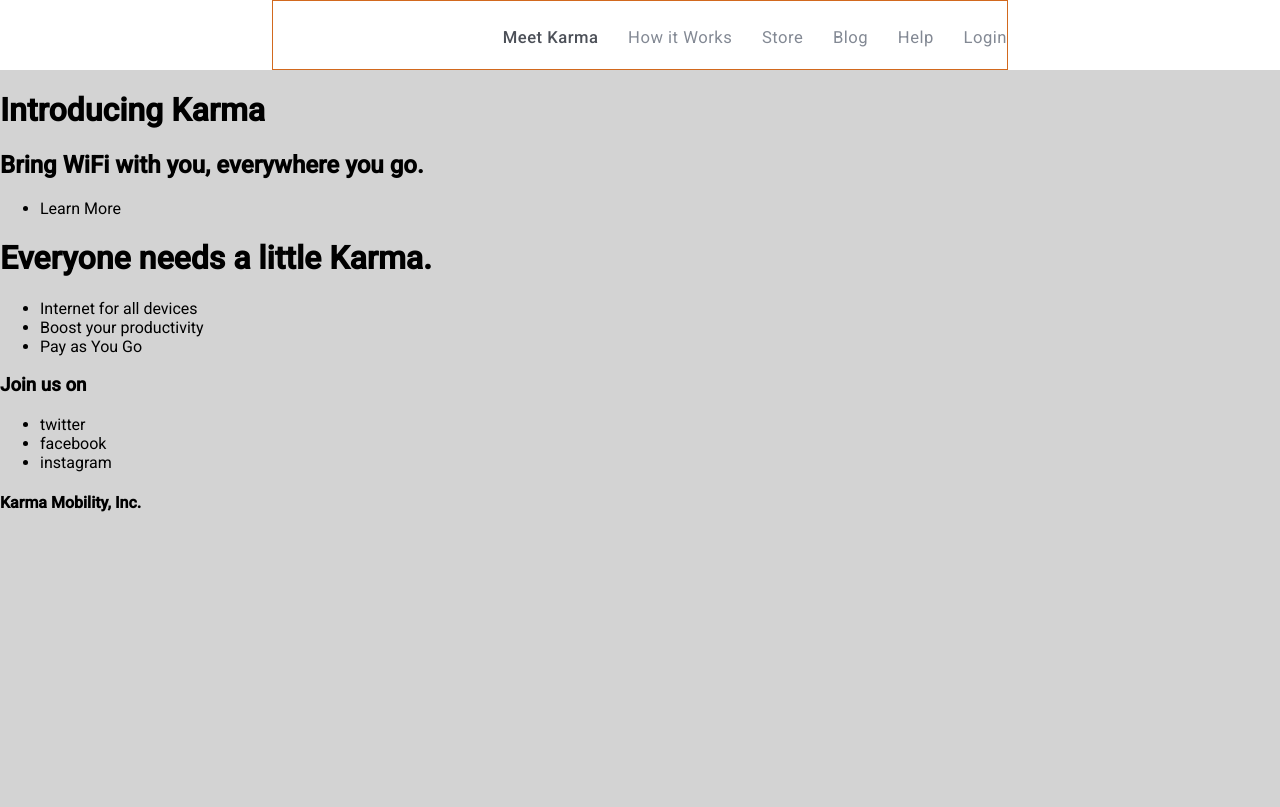
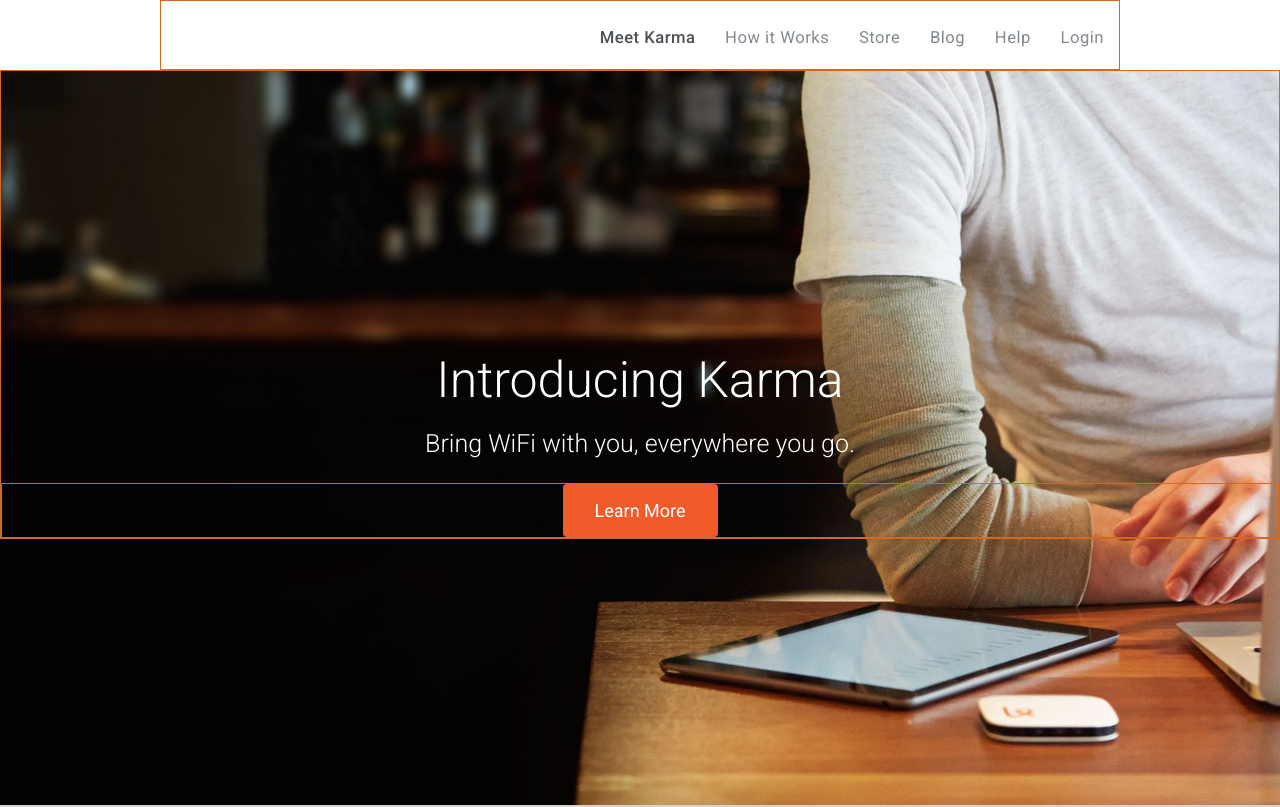
Before and after one commit to ezrashim/fewd_landing_page_clone, a plain HTML site: page index.html in a window 1280 px wide. Shown: the top 807 px of the page. Drawn offline with Linux system fonts and the light colour scheme.

Commit message:
initial commit

```diff
--- a/css/style.css
+++ b/css/style.css
@@ -446,11 +446,13 @@
   background-color: #fff;
 
 }
+
 .top-navigation > .content {
   height: 4.375rem;
   margin: 0 auto;
-  width: 46rem;
+  width: 60rem;
   min-width: 37.5rem;
+  padding: 0 0.938rem;
 }
 
 .logo {
@@ -477,9 +479,52 @@
   color: #333333;
 }
 
-
-
 .top-navigation .links > .active {
   color: #4c5058;
   font-weight: 500;
 }
+
+.introduction {
+  background-image: url('../images/first-background copy.jpg');
+  background-position: center bottom;
+  background-repeat: no-repeat;
+  background-size: cover;
+  height: 45.938rem;
+  overflow: auto;
+
+}
+
+.introduction > .content > h1 {
+  margin-top: 17.5rem;
+  font-size: 3.125rem;
+  color: white;
+  text-align: center;
+  font-weight: 300;
+  margin-bottom: 0;
+}
+
+.introduction > .content > h3 {
+  margin-top: 1.25rem;
+  font-size: 1.563rem;
+  color: white;
+  text-align: center;
+  font-weight: 300;
+}
+
+.introduction .buttons {
+  color: white;
+  text-align: center;
+  margin-top: 1.563rem;
+}
+
+button {
+  width: 9.688rem;
+  background-color: #f15a29;
+  border-color: #f15a29;
+  text-shadow: none;
+  border-style: none;
+  border-radius: 4px;
+  padding: 1rem 1.5rem;
+  color: white;
+  font-size: 1.125rem;
+}
--- a/index.html
+++ b/index.html
@@ -22,12 +22,15 @@
 </div>
 </nav>
 
-<section>
+<section class="introduction">
+<div class="content">
 	<h1>Introducing Karma</h1>
-	<h2>Bring WiFi with you, everywhere you go.</h2>
-	<ul>
-		<li>Learn More</li>
-	</ul>
+	<h3>Bring WiFi with you, everywhere you go.</h3>
+<div class="buttons">
+	<button>Learn More</button>
+</div>
+</div>
+
 </section>
 
 <section>
```
Also changed, not shown: images/first-background copy.jpg (added).
